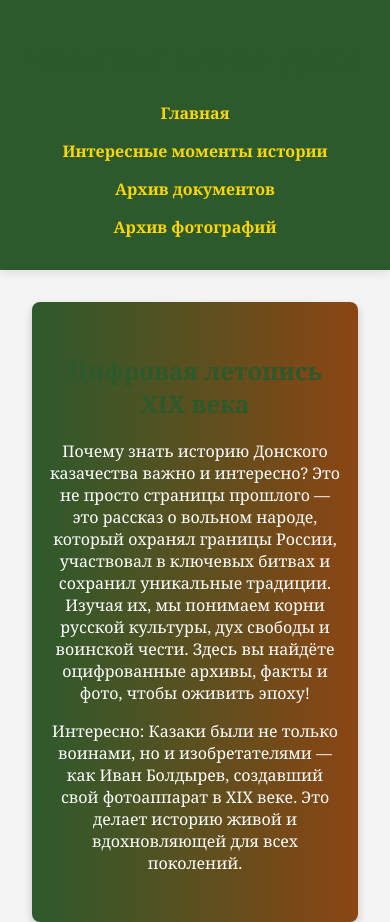
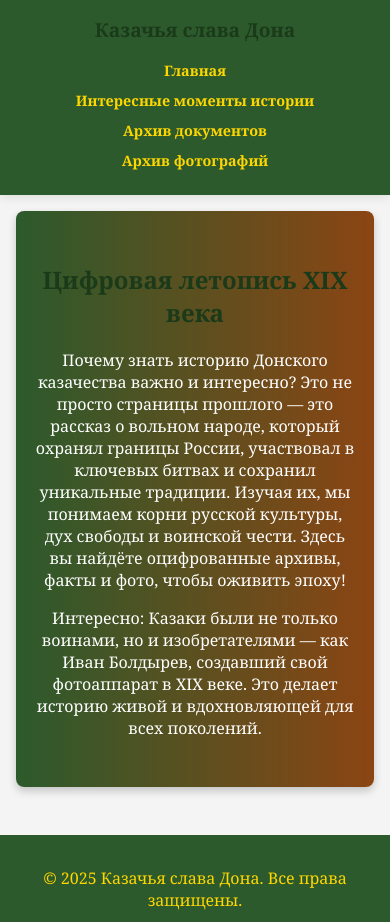
Before and after one commit to hanf1k/donskie-kazaki, a plain HTML site: page index.html in a window 390 px wide. Shown: the top 922 px of the page. Drawn offline with Linux system fonts and the light colour scheme.

Commit message:
Updated style.css

```diff
--- a/style.css
+++ b/style.css
@@ -79,7 +79,7 @@ main {
 }
 
 h1, h2 {
-    color: #2c5a2c;
+    color: #1a3a1a;
     animation: fadeInUp 0.8s ease-out;
 }
 
@@ -312,9 +312,19 @@ footer {
 
 /* Адаптивность */
 @media (max-width: 768px) {
+    header {
+        padding: 0.5rem;
+    }
+    header h1 {
+        font-size: 1.2rem;
+        margin: 0.5rem 0;
+    }
     nav ul {
         flex-direction: column;
-        gap: 1rem;
+        gap: 0.5rem;
+    }
+    nav a {
+        font-size: 0.9rem;
     }
     .hero {
         padding: 2rem 1rem;
@@ -322,4 +332,7 @@ footer {
     .card, .gallery-item {
         transition-duration: 0.2s; /* Быстрее на мобильных */
     }
+    main {
+        padding: 1rem;
+    }
 }
```
